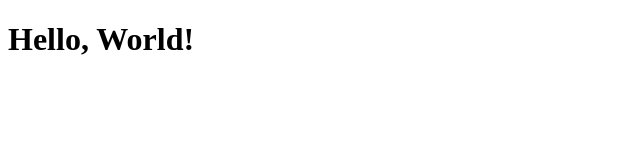
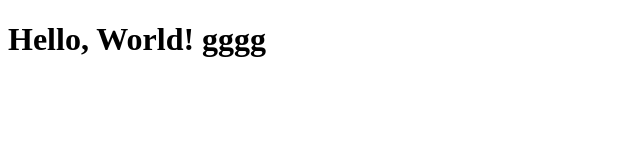
Before and after one commit to malki-d/ex_pull_request, a plain HTML site: page index.html in a window 1280 px wide. Shown: the whole page, without its empty margins (0-640 px from the left). Drawn offline with Linux system fonts and the light colour scheme.

Commit message:
Update header text in index.html

```diff
--- a/index.html
+++ b/index.html
@@ -6,6 +6,6 @@
     <title>Document</title>
 </head>
 <body>
-    <h1>Hello, World!</h1>
+    <h1>Hello, World! gggg</h1>
 </body>
 </html>
```
